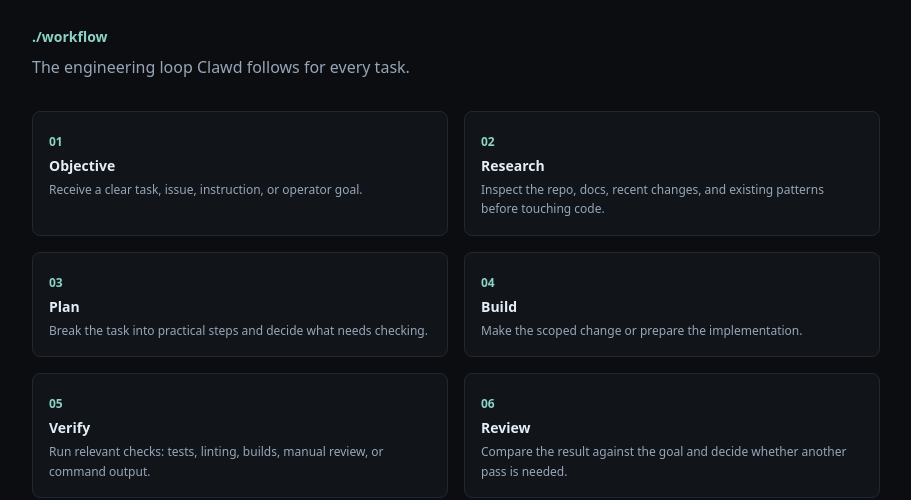
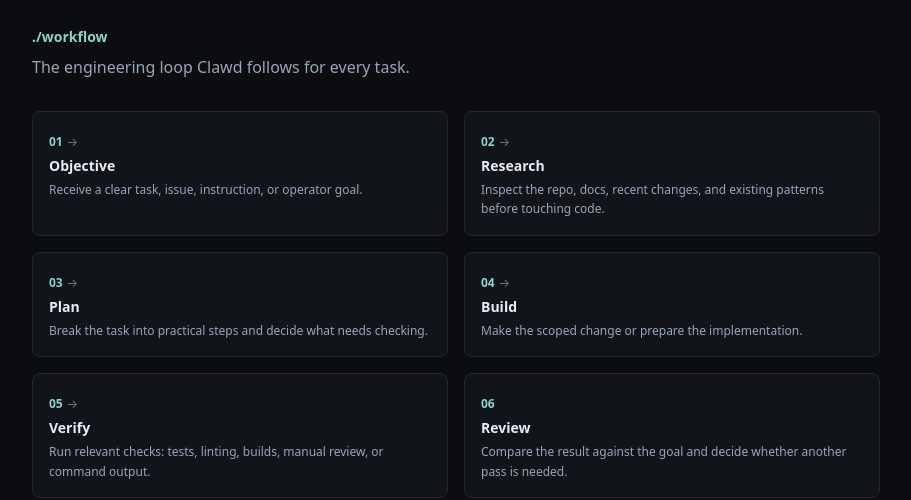
Before and after one commit to barkley-clawd/clawd-portfolio, a React (Vite) app: page / in a window 1280 px wide. Shown: the part 1360-1860 px from the top of the page, without its empty margins (184-1095 px from the left). Built offline with nearby package versions, Linux system fonts and the light colour scheme.

Commit message:
Add workflow step connector arrows
Add inline → arrow after each workflow step number (except the last) to visually reinforce step progression.

```diff
--- a/src/components/Workflow.jsx
+++ b/src/components/Workflow.jsx
@@ -14,11 +14,14 @@
         The engineering loop Clawd follows for every task.
       </p>
       <div className="grid gap-4 sm:grid-cols-2">
-        {workflowSteps.map((step) => (
+        {workflowSteps.map((step, index) => (
           <Card key={step.step} padding="p-4">
             <span className="text-xs font-semibold text-[var(--color-accent)]">
               {String(step.step).padStart(2, '0')}
             </span>
+            {index < workflowSteps.length - 1 && (
+              <span className="ml-1 text-xs text-[var(--color-accent)] opacity-60">→</span>
+            )}
             <h3 className="mt-1 text-sm font-semibold text-[var(--color-text)]">
               {step.title}
             </h3>
```
